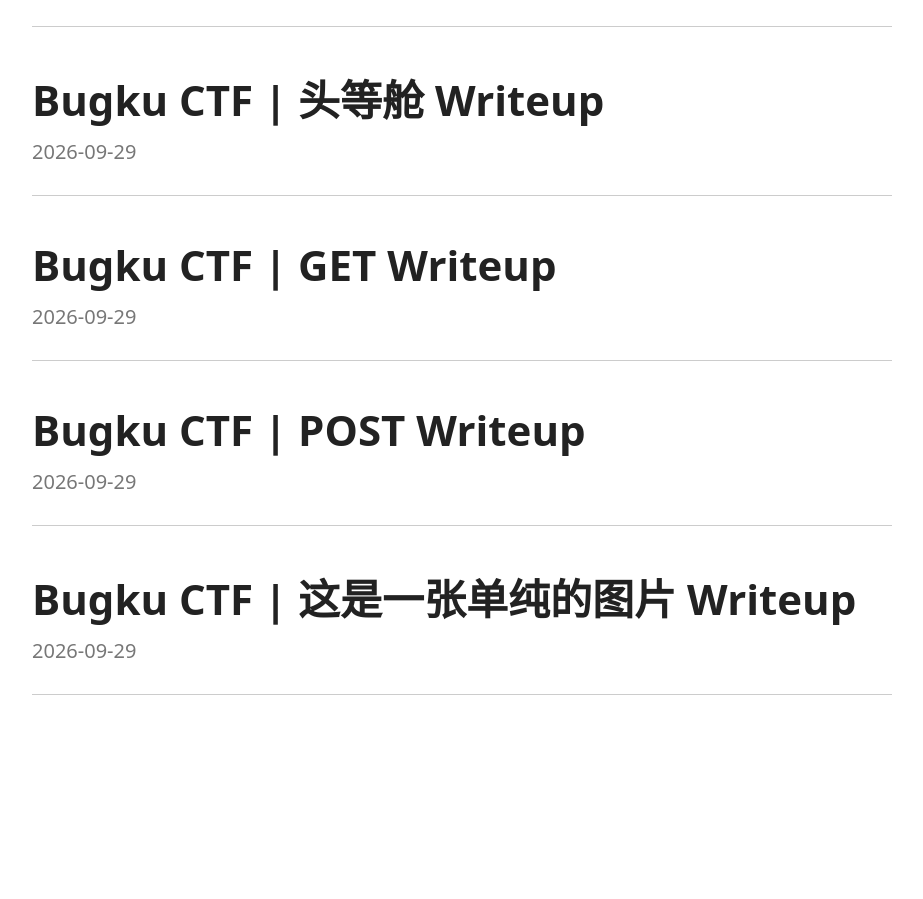
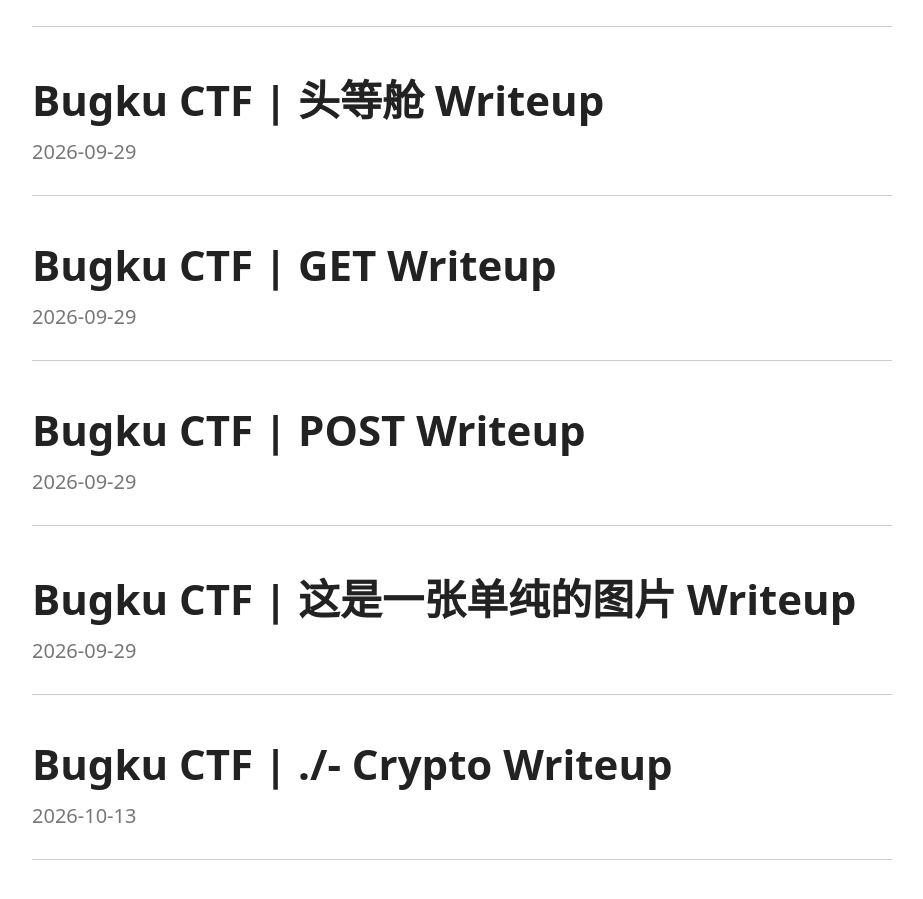
Before and after one commit to xiadie174/xiadie-s-, a Jekyll site: the page index.html, which Jekyll copies as it is, in a window 1280 px wide and 900 px high, scrolled down 1181 px. Shown: the whole window, without its empty margins (178-1101 px from the left). Built offline with Jekyll 4.4.1, drawn with Linux system fonts in a browser that asks for light colours; before the commit the page ends 1916 px from its top, so only the background shows below that.

Commit message:
Add new post item for Crypto Writeup

```diff
--- a/index.html
+++ b/index.html
@@ -75,6 +75,10 @@
     <a class="post-title" href="posts/post9.html">Bugku CTF | 这是一张单纯的图片 Writeup</a >
     <div class="post-date">2026-09-29</div>
 </div>
+        <div class="post-item">
+    <a class="post-title" href="posts/post10.html">Bugku CTF | ./- Crypto Writeup</a >
+    <div class="post-date">2026-10-13</div>
+</div>
     </div>
 </body>
 </html>
```
